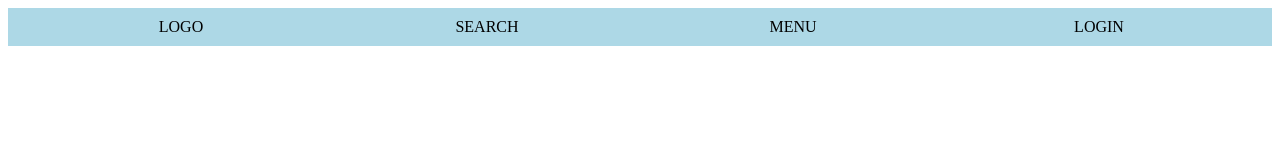
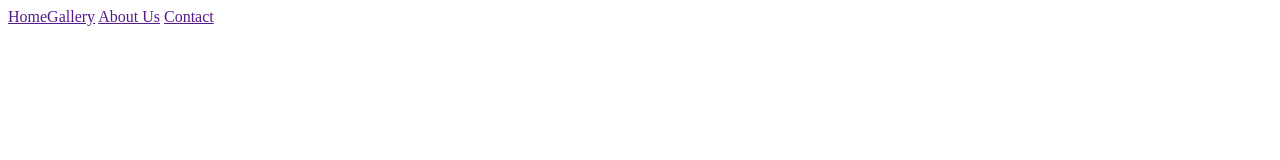
Before and after one commit to ollewarne/this-is-boiler-room-22-09-woo-hoo, a plain HTML site: page index.html in a window 1280 px wide. Drawn offline with Linux system fonts and the light colour scheme.

Commit message:
Adding nav feature

```diff
--- a/index.html
+++ b/index.html
@@ -1,17 +1,9 @@
-<!DOCTYPE html>
-<html lang="en">
-<head>
-    <meta charset="UTF-8">
-    <meta name="viewport" content="width=device-width, initial-scale=1.0">
-    <link rel="stylesheet" href="./style.css">
-    <title>Document</title>
-</head>
-<body>
-    <header class="header">
-        <div class="logo">LOGO</div>
-        <div class="search">SEARCH</div>
-        <div class="menu">MENU</div>
-        <div class="login">LOGIN</div>
-    </header>
-</body>
-</html>
+
+<!-- NAVIGATIONAL LINKS!!!!!!  -->
+
+
+<nav>
+                    <a href="">Home</a><a href="">Gallery</a>
+    <a href="">About Us</a>
+        <a href="">Contact</a>
+</nav>
```
